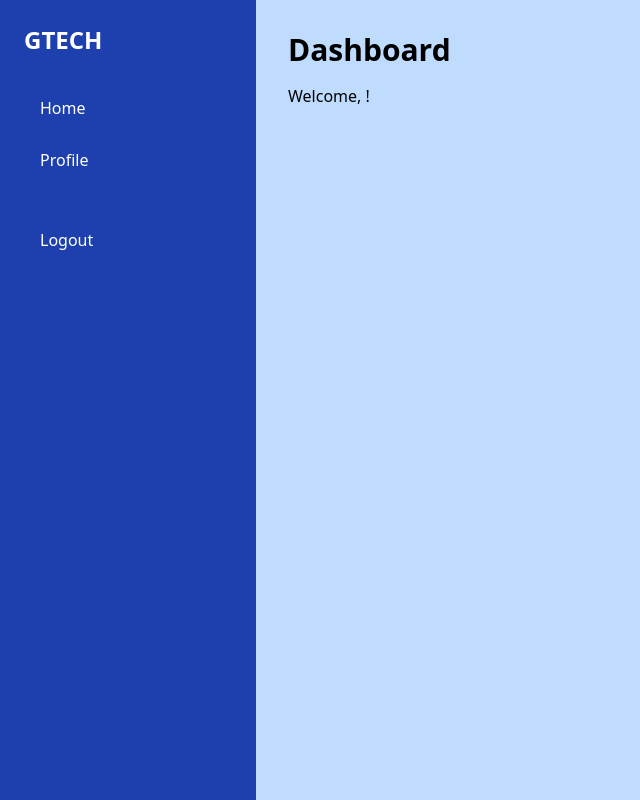
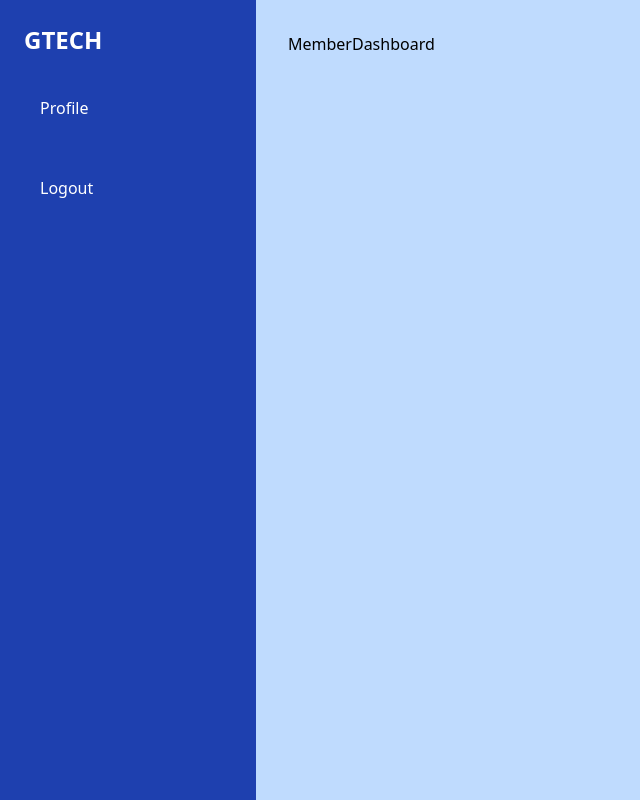
Before and after one commit to DharshanPalani/clubManagementFrontend, a React (Vite) app: page /dashboard in a window 1280 px wide. Shown: the whole page, without its empty margins (0-640 px from the left). Built offline with nearby package versions, Linux system fonts and the light colour scheme; no server answers.

Commit message:
Removed Home page and minor changes

```diff
--- a/src/Pages/Dashboards.tsx
+++ b/src/Pages/Dashboards.tsx
@@ -6,7 +6,7 @@ import Profile from "./Profile";
 function Dashboards() {
   const [username, setUsername] = useState<string>("");
   const [role, setRole] = useState<string>("");
-  const [selectedTab, setSelectedTab] = useState<string>("Home");
+  const [selectedTab, setSelectedTab] = useState<string>("Profile");
 
   useEffect(() => {
     api
@@ -27,15 +27,6 @@ function Dashboards() {
 
   const renderTabContent = () => {
     switch (selectedTab) {
-      case "Home":
-        return (
-          <>
-            <h2 className="text-3xl font-semibold mb-4">Dashboard</h2>
-            <p className="mb-6">
-              Welcome, <span className="font-bold">{username}</span>!
-            </p>
-          </>
-        );
       case "Profile":
         return <Profile />;
       case "Domains":
--- a/src/Pages/LeadProfile.tsx
+++ b/src/Pages/LeadProfile.tsx
@@ -5,7 +5,7 @@ type leadData = {
   domain_name: string;
 };
 
-function LeadDashboard() {
+function LeadProfile() {
   const [leadDomain, setLeadDomain] = useState("");
 
   useEffect(() => {
@@ -17,4 +17,4 @@ function LeadDashboard() {
   return <div>Your domain name is {leadDomain}</div>;
 }
 
-export default LeadDashboard;
+export default LeadProfile;
--- a/src/Pages/Profile.tsx
+++ b/src/Pages/Profile.tsx
@@ -1,6 +1,6 @@
 import { useEffect, useState } from "react";
 import api from "../api/axios";
-import LeadDashboard from "./LeadProfile";
+import LeadProfile from "./LeadProfile";
 import MemberDashboard from "./Dashboards/MemberDashboard";
 
 type UserRole = {
@@ -22,7 +22,7 @@ function Profile() {
 
     fetchData();
   }, []);
-  return role === "lead" ? <LeadDashboard /> : <MemberDashboard />;
+  return role === "lead" ? <LeadProfile /> : <MemberDashboard />;
 }
 
 export default Profile;
--- a/src/components/Sidebar.tsx
+++ b/src/components/Sidebar.tsx
@@ -16,7 +16,7 @@ function Sidebar({ role, onTabSelect }: SidebarProps) {
     <div className="w-64 bg-blue-800 text-white flex flex-col p-6">
       <h1 className="text-2xl font-bold mb-8">GTECH</h1>
       <div className="flex flex-col space-y-3">
-        {["Home", "Profile", roleBasedText, "Logout"].map((tab) => (
+        {["Profile", roleBasedText, "Logout"].map((tab) => (
           <button
             key={tab}
             onClick={() => onTabSelect(tab)}
```
